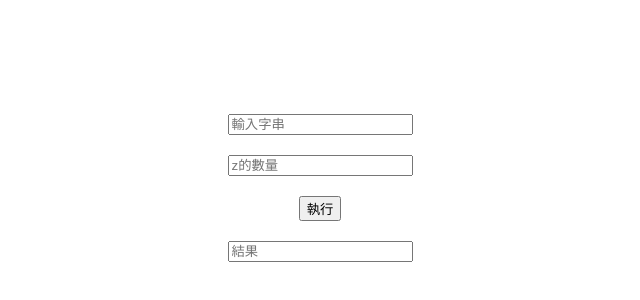
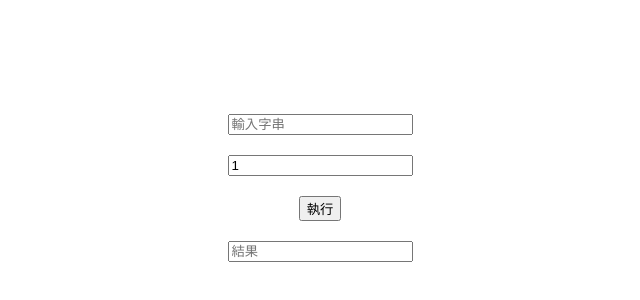
Before and after one commit to devaranez/devaranez.github.io, a plain HTML site: page index.html in a window 1280 px wide. Shown: the part 220-520 px from the top of the page, 320-960 px from the left. Drawn offline with Linux system fonts and the light colour scheme.

Commit message:
Update index.html

```diff
--- a/index.html
+++ b/index.html
@@ -19,7 +19,7 @@
 </head>
 <body>
     <input type="text" id="inputString" placeholder="輸入字串">
-    <input type="number" id="inputNumber" placeholder="z的數量">
+    <input type="number" id="inputNumber" placeholder="z的數量" value="1">
     <button onclick="modifyString()">執行</button>
     <input type="text" id="outputString" placeholder="結果" readonly>
     <script src="script.js"></script>
```
